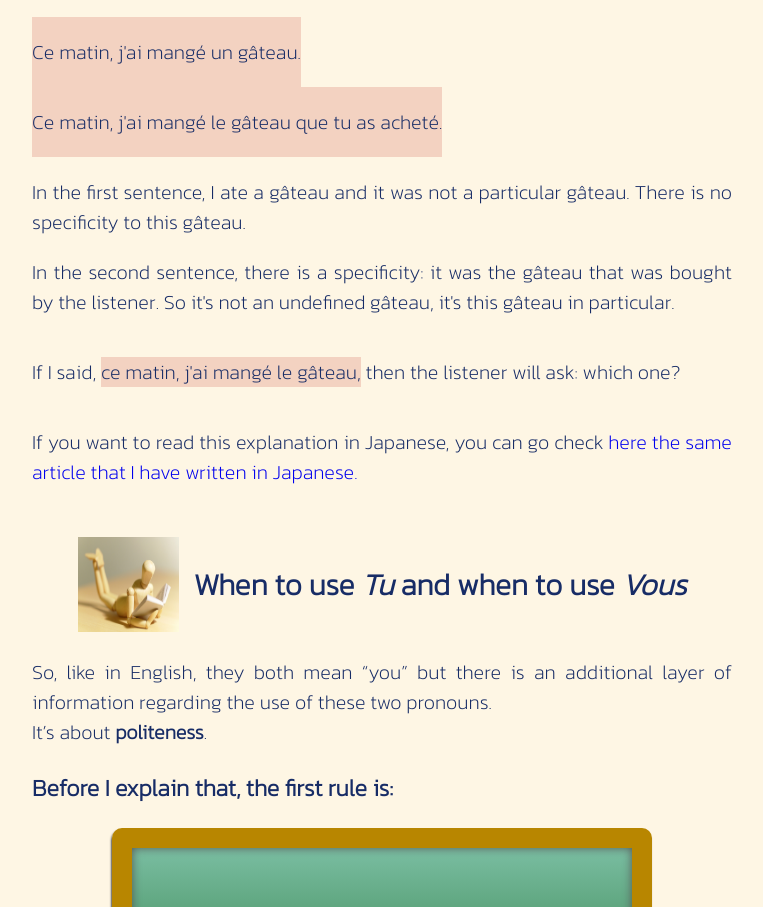
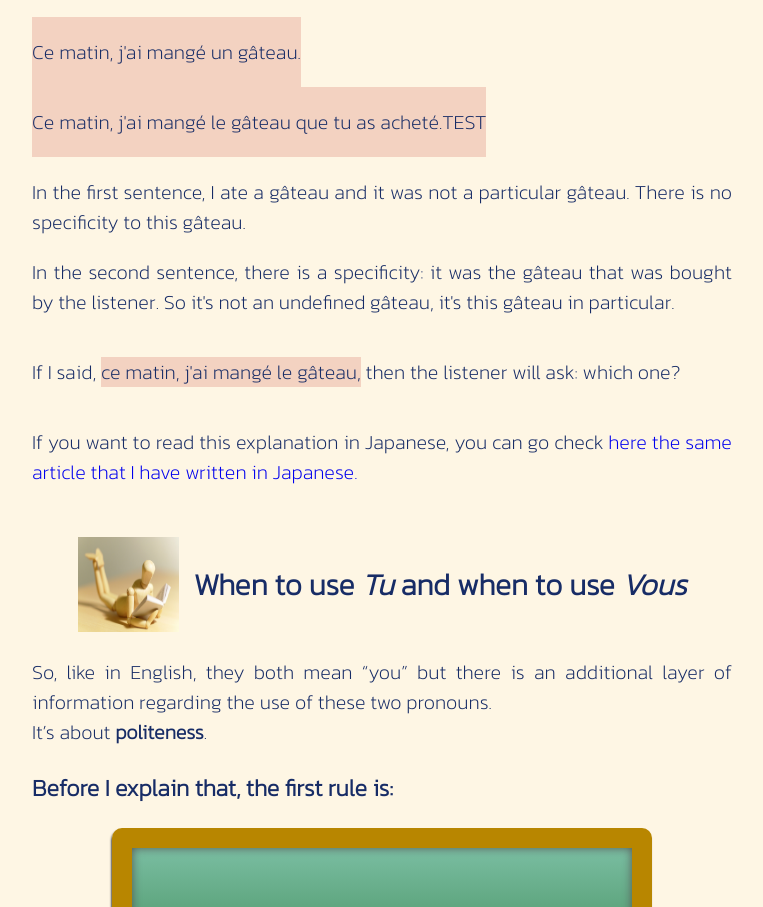
Before and after one commit to learnfrenchwithmelanie/learnfrenchwithmelanie.github.io, a plain HTML site: page GrammarInsights.html in a window 1280 px wide. Shown: the part 903-1810 px from the top of the page, without its empty margins (258-1021 px from the left). Drawn offline with Linux system fonts and the light colour scheme; files whose address does not match are found by name; a web font is replaced by a local one.

Commit message:
Update GrammarInsights.html

```diff
--- a/GrammarInsights.html
+++ b/GrammarInsights.html
@@ -57,7 +57,7 @@
 
 	<div class="Trad">
 		<div class="SentenceFR">
-		<p>Ce matin, j'ai mangé le gâteau que tu as acheté.</p>
+		<p>Ce matin, j'ai mangé le gâteau que tu as acheté.TEST</p>
 		</div>
 
 		<div class="SentenceEN">
```
